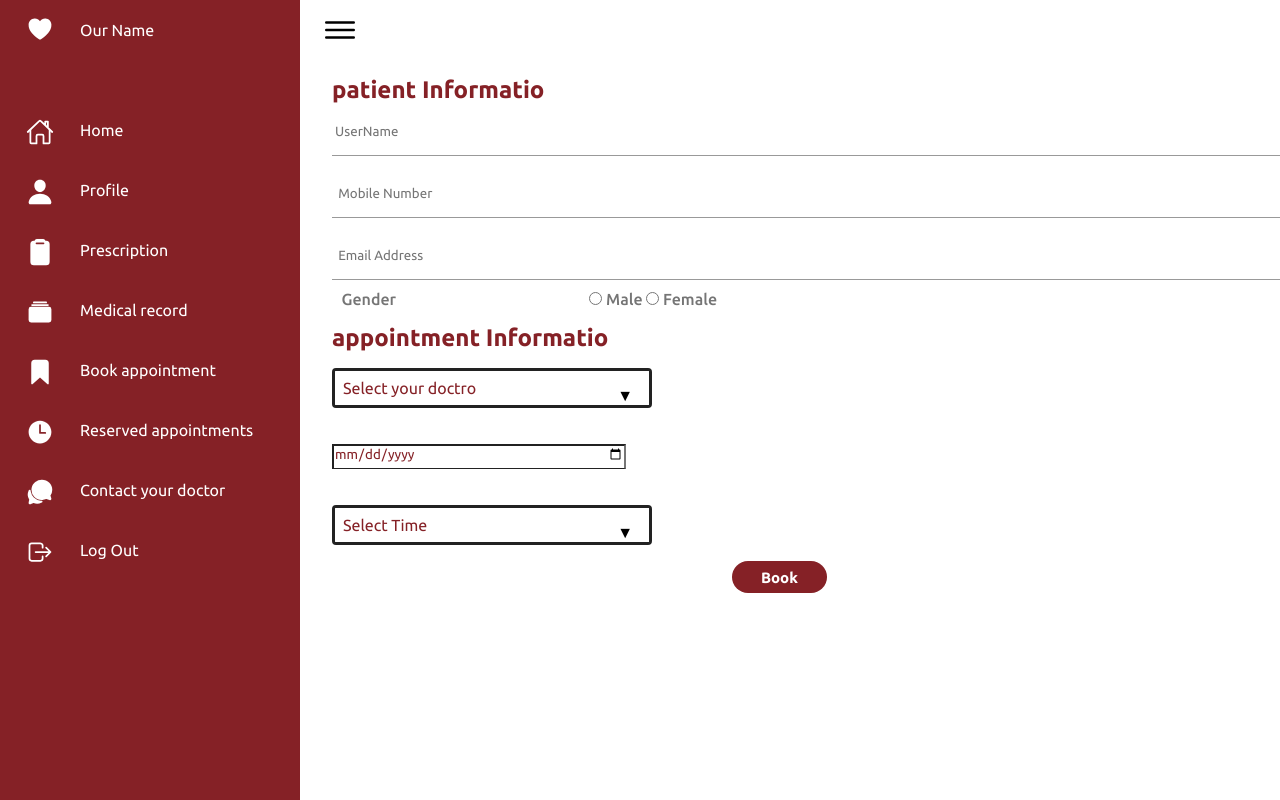
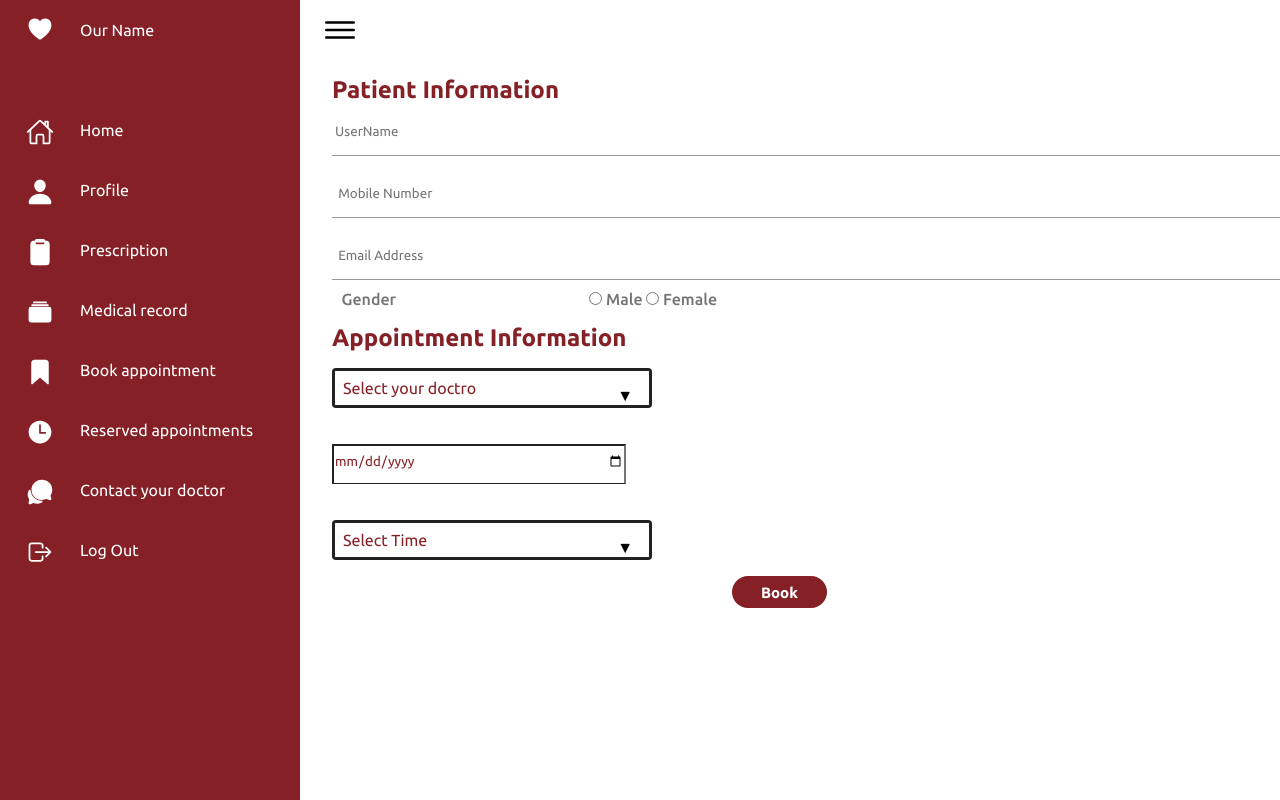
Before and after one commit to Habibafathalla/HIS_CardiologyWebsite, a Python web app: template templates/Booking.html in a window 1280 px wide. Run offline with Jinja, Linux system fonts and the light colour scheme; the template is opened without the code that fills it, so the values that code supplies are empty.

Commit message:
Booking_update

```diff
--- a/static/css/patientstyle.css
+++ b/static/css/patientstyle.css
@@ -368,16 +368,17 @@
      }
 .box{
 	width: 31%;
-    margin-top: 2.25rem;
-
-	margin-bottom: 20px;
-    padding-bottom: 5px;
-
-	border-bottom: 1px solid var(--black1);
+  height:40px ;
+  margin-top: 2.25rem;
+  margin-bottom: 20px;
+  padding-bottom: 5px;
+  border-bottom: 1px solid var(--black1);
 	outline:none;
 	background: #fff;
 	color:var(--red);
 }
+
+
 /* ====================== contact form ========================== */
 #contact{
 margin-right: 25rem;
--- a/templates/Booking.html
+++ b/templates/Booking.html
@@ -135,7 +135,7 @@
             <div class="form">
 		 <form id="booking" class='input-group-register'>
             <div class="Header1">
-                <h2>patient Informatio</h2>
+                <h2>Patient Information</h2>
 
             </div>
 
@@ -169,7 +169,7 @@
             </div>
 
             <div class="Header1">
-                <h2>appointment Informatio</h2>
+                <h2>Appointment Information</h2>
 
             </div>
                <!-----Doctor --- -->
--- a/templates/Patient.html
+++ b/templates/Patient.html
@@ -127,7 +127,7 @@
                 <div class="details">
                     <div class="information">
                         <div class="Header">
-                            <h2>Personal Informatio</h2>
+                            <h2>Personal Information</h2>
 
                         </div>
 
```
